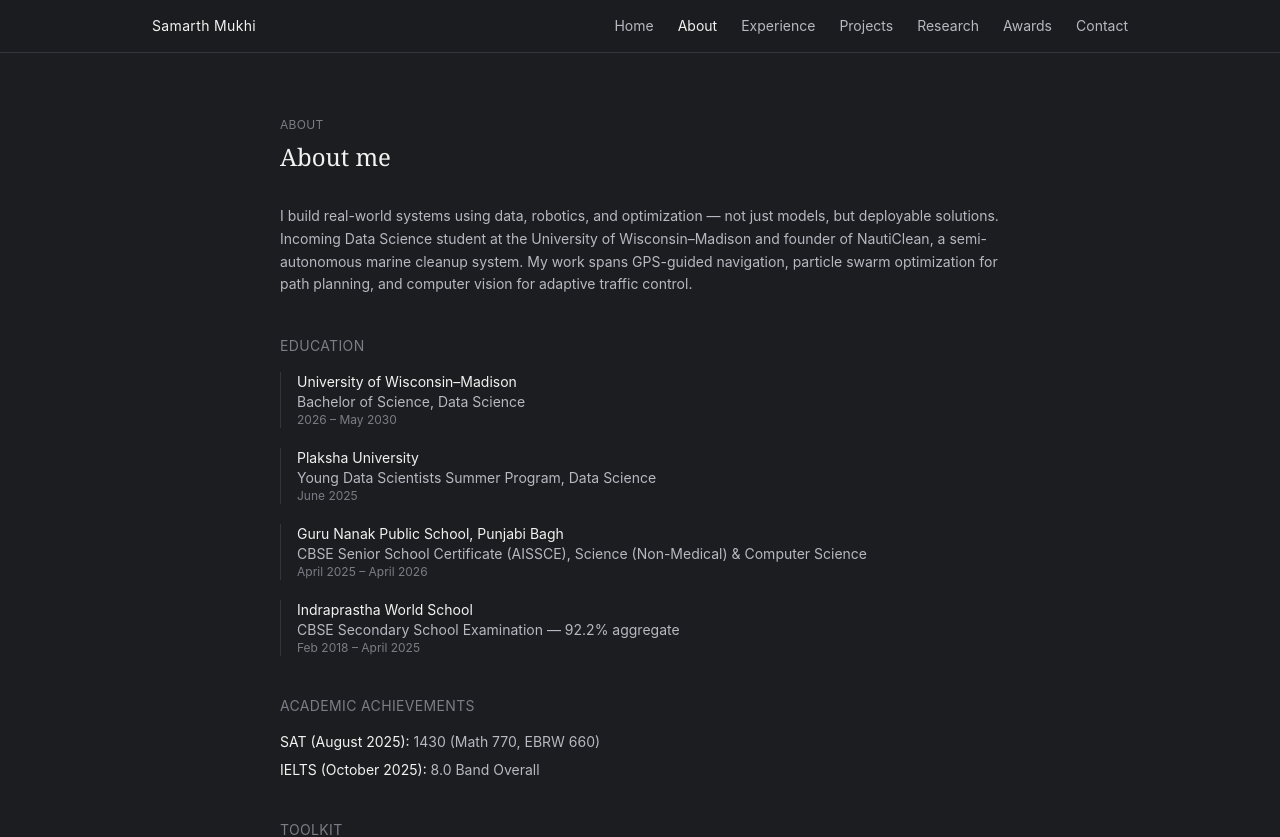
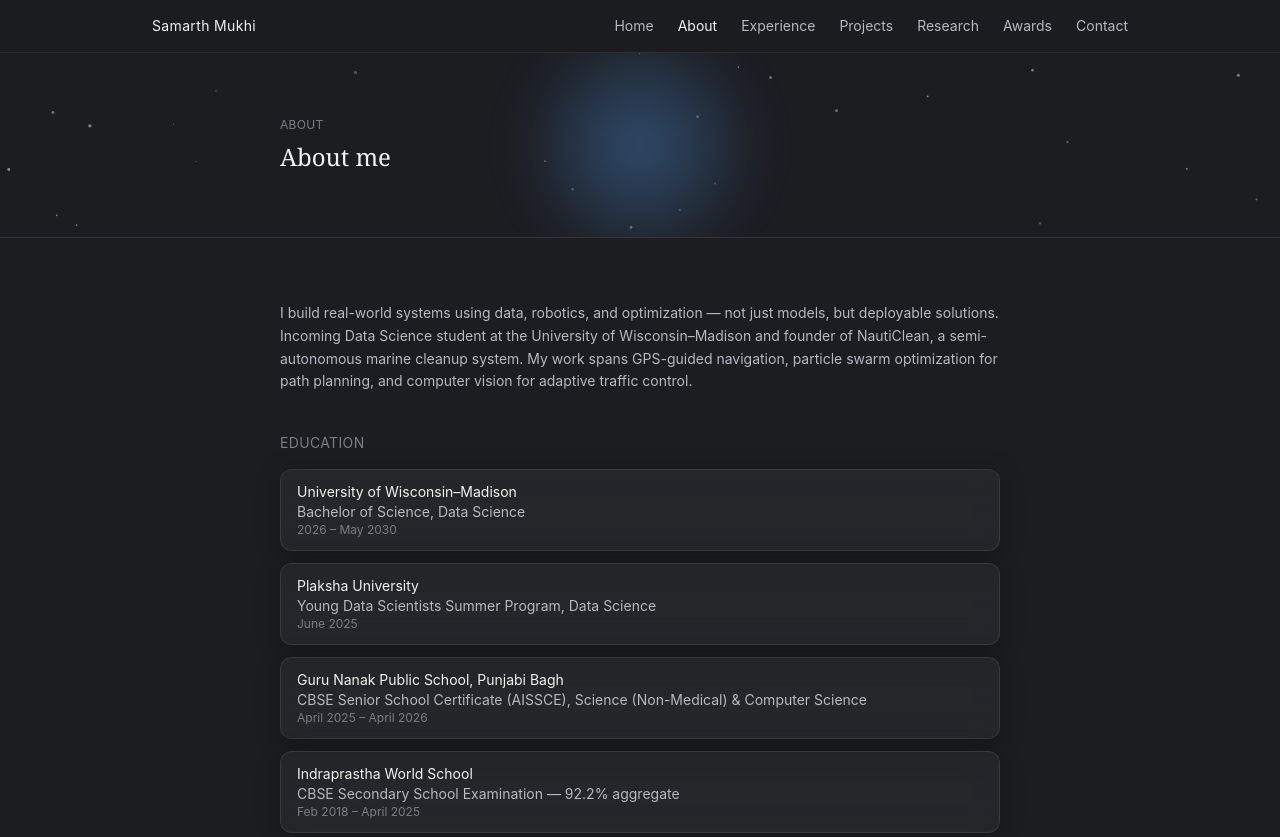
Before and after one commit to samarthmukhi/samarthmukhi.github.io, a React (Vite) app: page /about in a window 1280 px wide. Shown: the top 837 px of the page. Built offline with nearby package versions, Linux system fonts and the light colour scheme.

Commit message:
Add glassmorphism styling and per-page particle/glow toppers
Frosted-glass cards, nav, and form inputs across all pages. Each
inner page now has a contained cursor-reactive particle field plus
a soft glow orb behind its header, echoing the homepage's hero
without competing with content.

```diff
--- /dev/null
+++ b/src/components/GlowOrb.jsx
@@ -0,0 +1,53 @@
+import { useEffect, useRef } from "react";
+
+export default function GlowOrb({ color = "rgba(88,166,255,0.35)" }) {
+  const orbRef = useRef(null);
+
+  useEffect(() => {
+    const orb = orbRef.current;
+    const parent = orb.parentElement;
+    const prefersReducedMotion = window.matchMedia(
+      "(prefers-reduced-motion: reduce)"
+    ).matches;
+    if (prefersReducedMotion) return;
+
+    let targetX = parent.clientWidth / 2;
+    let targetY = parent.clientHeight / 2;
+    let curX = targetX;
+    let curY = targetY;
+    let frameId;
+
+    const onMove = (e) => {
+      const rect = parent.getBoundingClientRect();
+      targetX = e.clientX - rect.left;
+      targetY = e.clientY - rect.top;
+    };
+
+    const animate = () => {
+      frameId = requestAnimationFrame(animate);
+      curX += (targetX - curX) * 0.04;
+      curY += (targetY - curY) * 0.04;
+      orb.style.transform = `translate(${curX}px, ${curY}px)`;
+    };
+
+    parent.addEventListener("mousemove", onMove);
+    animate();
+
+    return () => {
+      parent.removeEventListener("mousemove", onMove);
+      if (frameId) cancelAnimationFrame(frameId);
+    };
+  }, []);
+
+  return (
+    <div
+      ref={orbRef}
+      aria-hidden="true"
+      className="pointer-events-none absolute top-0 left-0 h-64 w-64 -translate-x-1/2 -translate-y-1/2 rounded-full"
+      style={{
+        background: `radial-gradient(circle, ${color} 0%, transparent 70%)`,
+        filter: "blur(20px)",
+      }}
+    />
+  );
+}
--- a/src/components/Layout.jsx
+++ b/src/components/Layout.jsx
@@ -9,7 +9,7 @@
   return (
     <div className="min-h-screen bg-(--color-bg) text-(--color-text)">
       <CustomCursor />
-      <header className="sticky top-0 z-50 border-b border-(--color-border) bg-(--color-bg)/90 backdrop-blur">
+      <header className="glass-nav sticky top-0 z-50">
         <div className="mx-auto flex max-w-5xl items-center justify-between px-6 py-4">
           <NavLink to="/" className="text-sm tracking-wide text-(--color-text)">
             {profile.name}
--- a/src/components/ParticleField.jsx
+++ b/src/components/ParticleField.jsx
@@ -1,6 +1,6 @@
 import { useEffect, useRef } from "react";
 
-export default function ParticleField() {
+export default function ParticleField({ density = 4000, mobileDensity = 7000, maxAlpha = 0.8 }) {
   const canvasRef = useRef(null);
 
   useEffect(() => {
@@ -26,8 +26,8 @@
       h = canvas.parentElement.clientHeight;
       canvas.width = w;
       canvas.height = h;
-      const density = window.innerWidth < 768 ? 7000 : 4000;
-      const count = Math.floor((w * h) / density);
+      const effectiveDensity = window.innerWidth < 768 ? mobileDensity : density;
+      const count = Math.floor((w * h) / effectiveDensity);
       particles = Array.from({ length: count }, () => ({
         x: Math.random() * w,
         y: Math.random() * h,
@@ -56,17 +56,17 @@
       curX += (targetX - curX) * 0.05;
       curY += (targetY - curY) * 0.05;
       ctx.clearRect(0, 0, w, h);
+      const rect = canvas.getBoundingClientRect();
       for (const p of particles) {
         const px = p.x - curX * 16 * p.depth;
         const py = p.y - curY * 16 * p.depth;
-        const rect = canvas.getBoundingClientRect();
         const localMouseX = mouseX - rect.left;
         const localMouseY = mouseY - rect.top;
         const nearMouse = Math.hypot(px - localMouseX, py - localMouseY);
         const glow = nearMouse < 70 ? (1 - nearMouse / 70) * 0.5 : 0;
         ctx.beginPath();
         ctx.arc(px, py, p.r + glow, 0, Math.PI * 2);
-        ctx.fillStyle = `rgba(242,242,240,${Math.min(0.8, p.baseAlpha + glow)})`;
+        ctx.fillStyle = `rgba(242,242,240,${Math.min(maxAlpha, p.baseAlpha + glow)})`;
         ctx.fill();
       }
     };
@@ -94,7 +94,7 @@
       window.removeEventListener("mouseleave", onLeave);
       if (frameId) cancelAnimationFrame(frameId);
     };
-  }, []);
+  }, [density, mobileDensity, maxAlpha]);
 
   return (
     <canvas
--- a/src/components/Section.jsx
+++ b/src/components/Section.jsx
@@ -1,15 +1,25 @@
+import ParticleField from "./ParticleField";
+import GlowOrb from "./GlowOrb";
+
 export default function Section({ eyebrow, title, children, className = "" }) {
   return (
-    <section className={`mx-auto max-w-3xl px-6 py-16 ${className}`}>
+    <section>
+      <div className="relative overflow-hidden border-b border-(--color-border)">
+        <ParticleField density={9000} mobileDensity={14000} maxAlpha={0.55} />
+        <GlowOrb />
+        <div className="relative mx-auto max-w-3xl px-6 py-16">
           {eyebrow && (
             <p className="mb-2 text-xs tracking-wide text-(--color-text-faint) uppercase">
               {eyebrow}
             </p>
           )}
           {title && (
-        <h1 className="mb-8 font-serif text-2xl text-(--color-text)">{title}</h1>
+            <h1 className="font-serif text-2xl text-(--color-text)">{title}</h1>
           )}
-      {children}
+        </div>
+      </div>
+
+      <div className={`mx-auto max-w-3xl px-6 py-16 ${className}`}>{children}</div>
     </section>
   );
 }
--- a/src/index.css
+++ b/src/index.css
@@ -42,3 +42,40 @@
   background: var(--color-accent);
   color: #0d1117;
 }
+
+.glass {
+  background: rgba(255, 255, 255, 0.045);
+  border: 1px solid rgba(255, 255, 255, 0.09);
+  backdrop-filter: blur(14px);
+  -webkit-backdrop-filter: blur(14px);
+  box-shadow: 0 4px 24px rgba(0, 0, 0, 0.25);
+}
+
+.glass-hover {
+  transition: background-color 0.3s, border-color 0.3s, transform 0.3s;
+}
+
+.glass-hover:hover {
+  background: rgba(255, 255, 255, 0.07);
+  border-color: rgba(255, 255, 255, 0.16);
+  transform: translateY(-2px);
+}
+
+.glass-nav {
+  background: rgba(28, 29, 33, 0.55);
+  border-bottom: 1px solid rgba(255, 255, 255, 0.08);
+  backdrop-filter: blur(16px);
+  -webkit-backdrop-filter: blur(16px);
+}
+
+.glass-input {
+  background: rgba(255, 255, 255, 0.04);
+  border: 1px solid rgba(255, 255, 255, 0.1);
+  backdrop-filter: blur(10px);
+  -webkit-backdrop-filter: blur(10px);
+}
+
+.glass-input:focus {
+  background: rgba(255, 255, 255, 0.06);
+  border-color: var(--color-accent);
+}
--- a/src/pages/About.jsx
+++ b/src/pages/About.jsx
@@ -17,9 +17,12 @@
       <h2 className="mb-4 text-sm tracking-wide text-(--color-text-faint) uppercase">
         Education
       </h2>
-      <ul className="mb-10 space-y-5">
+      <ul className="mb-10 space-y-3">
         {education.map((item) => (
-          <li key={item.school} className="border-l border-(--color-border) pl-4">
+          <li
+            key={item.school}
+            className="glass glass-hover rounded-xl px-4 py-3"
+          >
             <p className="text-sm text-(--color-text)">{item.school}</p>
             <p className="text-sm text-(--color-text-muted)">{item.detail}</p>
             <p className="text-xs text-(--color-text-faint)">{item.period}</p>
@@ -45,7 +48,7 @@
         {skills.map((skill) => (
           <span
             key={skill}
-            className="rounded-md border border-(--color-border) bg-(--color-bg-raised) px-3 py-1 text-xs text-(--color-text-muted)"
+            className="glass glass-hover rounded-md px-3 py-1 text-xs text-(--color-text-muted)"
           >
             {skill}
           </span>
@@ -57,7 +60,10 @@
       </h2>
       <ul className="space-y-2">
         {certifications.map((cert) => (
-          <li key={cert} className="text-sm text-(--color-text-muted)">
+          <li
+            key={cert}
+            className="glass glass-hover rounded-lg px-4 py-2 text-sm text-(--color-text-muted)"
+          >
             {cert}
           </li>
         ))}
--- a/src/pages/Awards.jsx
+++ b/src/pages/Awards.jsx
@@ -4,9 +4,9 @@
 export default function Awards() {
   return (
     <Section eyebrow="Awards and honors" title="Awards & honors">
-      <ul className="space-y-5">
+      <ul className="space-y-3">
         {awards.map((award) => (
-          <li key={award.title} className="border-l border-(--color-border) pl-4">
+          <li key={award.title} className="glass glass-hover rounded-xl px-4 py-3">
             <p className="text-sm text-(--color-text)">{award.title}</p>
             {award.org && (
               <p className="text-xs text-(--color-text-faint)">{award.org}</p>
--- a/src/pages/Experience.jsx
+++ b/src/pages/Experience.jsx
@@ -4,9 +4,12 @@
 export default function Experience() {
   return (
     <Section eyebrow="Experience" title="Experience">
-      <ol className="space-y-10">
+      <ol className="space-y-6">
         {experience.map((item) => (
-          <li key={`${item.org}-${item.period}`} className="border-l border-(--color-border) pl-4">
+          <li
+            key={`${item.org}-${item.period}`}
+            className="glass glass-hover rounded-xl p-6"
+          >
             <p className="text-xs text-(--color-text-faint)">{item.period}</p>
             <p className="mt-1 text-base text-(--color-text)">
               {item.role} &middot;{" "}
--- a/src/pages/Projects.jsx
+++ b/src/pages/Projects.jsx
@@ -8,7 +8,7 @@
         {projects.map((project) => (
           <article
             key={project.name}
-            className="rounded-lg border border-(--color-border) bg-(--color-bg-raised) p-6"
+            className="glass glass-hover rounded-xl p-6"
           >
             <div className="mb-2 flex items-baseline justify-between gap-4">
               <h2 className="text-lg text-(--color-text)">{project.name}</h2>
@@ -31,7 +31,7 @@
               {project.tech.map((tag) => (
                 <span
                   key={tag}
-                  className="rounded-md border border-(--color-border) px-2 py-1 text-xs text-(--color-text-faint)"
+                  className="glass rounded-md px-2 py-1 text-xs text-(--color-text-faint)"
                 >
                   {tag}
                 </span>
--- a/src/pages/Research.jsx
+++ b/src/pages/Research.jsx
@@ -4,7 +4,7 @@
 export default function Research() {
   return (
     <Section eyebrow="Research" title="Research">
-      <article className="rounded-lg border border-(--color-border) bg-(--color-bg-raised) p-6">
+      <article className="glass rounded-xl p-6">
         <h2 className="mb-2 text-lg leading-snug text-(--color-text)">{research.title}</h2>
         <p className="mb-1 text-sm text-(--color-accent)">{research.journal}</p>
         <p className="mb-4 text-xs text-(--color-text-faint)">{research.mentor}</p>
@@ -19,7 +19,7 @@
           {research.focusAreas.map((area) => (
             <li
               key={area}
-              className="rounded-md border border-(--color-border) px-3 py-1 text-xs text-(--color-text-muted)"
+              className="glass glass-hover rounded-md px-3 py-1 text-xs text-(--color-text-muted)"
             >
               {area}
             </li>
```
Also changed, not shown: src/pages/Contact.jsx (+4 -4 lines). Lines whose indentation alone changed are shown as unchanged.
